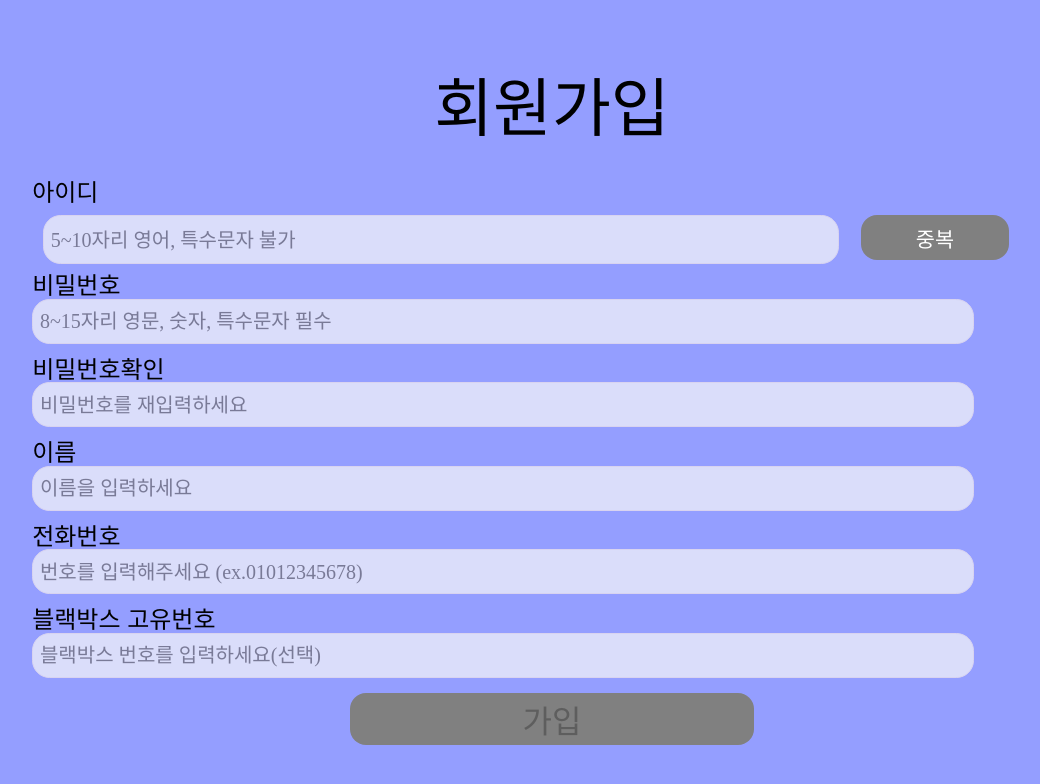
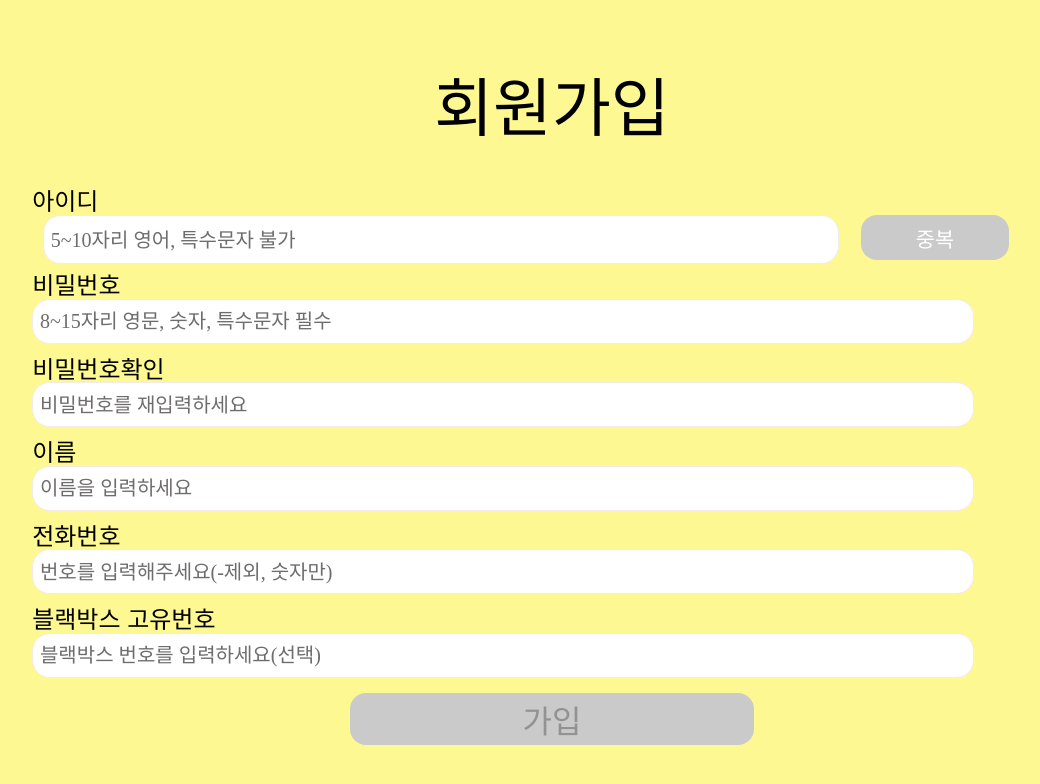
Before and after one commit to SeungYeopO/AI-PoteholeDetector, a React (Vite) app in the folder frontend/user/: page /signUp in a window 1280 px wide. Shown: the top 784 px of the page, without its empty margins (88-1128 px from the left). Built offline with nearby package versions, Linux system fonts and the light colour scheme; a web font is replaced by a local one.

Commit message:
feat: 메인화면,로그인,회원가입 css 수정, 회원가입 로직 변경

```diff
--- a/frontend/user/dev-dist/sw.js
+++ b/frontend/user/dev-dist/sw.js
@@ -82,7 +82,7 @@ define(['./workbox-b5f7729d'], (function (workbox) { 'use strict';
     "revision": "3ca0b8505b4bec776b69afdba2768812"
   }, {
     "url": "index.html",
-    "revision": "0.1lftkq7jkvo"
+    "revision": "0.k57reucp0j8"
   }], {});
   workbox.cleanupOutdatedCaches();
   workbox.registerRoute(new workbox.NavigationRoute(workbox.createHandlerBoundToURL("index.html"), {
--- a/frontend/user/src/component/Login.jsx
+++ b/frontend/user/src/component/Login.jsx
@@ -3,6 +3,7 @@ import { useState } from "react";
 import { useNavigate } from "react-router-dom";
 import { useAuth } from "./AuthContext";
 import axios from "axios";
+import logo from '../../public/img/loginpoppy.png';
 
 function Modal({ isOpen, onClose, children }) {
   if (!isOpen) return null;
@@ -37,13 +38,13 @@ const Background = styled.div`
   overflow: hidden;
   display: flex;
   align-items: center;
-  justify-content: center;
-  background-color: #949eff;
+  background-color: #FDF891;
+  flex-direction : column;
 `;
 
 const Container = styled.div`
   width: 85%;
-  height: 65%;
+  height: 70%;
   display: flex;
   flex-direction: column;
   justify-content: space-around;
@@ -55,7 +56,7 @@ const LoginTitle = styled.div`
   display: flex;
   justify-content: center;
   align-items: center;
-  font-size: 4rem;
+  font-size: 4.2rem;
   width: 60%;
   height: 20%;
 `;
@@ -67,11 +68,12 @@ const ContentBox = styled.div`
   flex-direction: column;
   justify-content: space-around;
   align-items: center;
+  /* background-color : red; */
 `;
 
 const Box = styled.div`
   width: 95%;
-  height: 35%;
+  height: 30%;
   display: flex;
   flex-direction: column;
   justify-content: space-around;
@@ -79,13 +81,12 @@ const Box = styled.div`
 `;
 
 const InputBox = styled.input`
-  width: 95%;
-  height: 40%;
+  width: 90%;
+  height: 45%;
   border-radius: 1.1rem;
   border: none;
-  background-color: #f8f8f8;
+  background-color: #ffffff;
   border: solid 1px #f5eaea;
-  opacity: 70%;
   font-size: 1.4rem;
   font-family: "BlackHanSans";
   text-indent: 0.3rem;
@@ -114,13 +115,26 @@ const SubmitBtn = styled.button`
   margin-top : 5rem;
   width: 35%;
   height: 13%;
-  background-color: #dcc80d;
+  border : none;
+  background-color: #ffffff;
   font-family: "BlackHanSans";
   font-size: 2rem;
-  border: none;
 `;
 
 const Foot = styled.div`
+`
+const LoginLogo = styled.div`
+  width : 90%;
+  height : 20%;
+  /* background-color : red; */
+  display : flex;
+  justify-content : center;
+  align-items : center;
+
+`
+const LogoImg = styled.img`
+  width : 23rem;
+  height : 7rem;
 `
 
 const Login = () => {
@@ -162,6 +176,9 @@ const Login = () => {
 
   return (
     <Background>
+      <LoginLogo>
+        <LogoImg src={logo}></LogoImg>
+      </LoginLogo>
       <Container>
         <LoginTitle>로그인</LoginTitle>
         <ContentBox>
--- a/frontend/user/src/component/MainScreen.jsx
+++ b/frontend/user/src/component/MainScreen.jsx
@@ -1,7 +1,7 @@
 import { useAuth } from "../component/AuthContext";
 import styled from "styled-components";
 import { useNavigate } from "react-router-dom";
-import Logo from '../../public/img/mainLogo.png';
+import Logo from '../../public/img/mainL.png';
 import { useEffect } from "react";
 
 const Background = styled.div`
@@ -50,13 +50,13 @@ const LinkBox = styled.div`
   font-size : 3rem;
   width : 100%;
   height : 35%;
-  background-color : #F5EAEA;
+  background-color : #ffffff;
   border-radius : 1.5rem;
 
 `
 const LogoImg = styled.img`
-  width : 19rem;
-  height : 19rem;
+  width : 22rem;
+  height : 22rem;
 
 `
 
@@ -87,7 +87,7 @@ const MainScreen = () => {
         display: "flex",
         alignItems: "center",
         justifyContent: "center",
-        backgroundColor: "#949EFF"
+        backgroundColor: "#FDF891"
 
       }}>
         <Container>
--- a/frontend/user/src/component/SignUp.jsx
+++ b/frontend/user/src/component/SignUp.jsx
@@ -1,6 +1,7 @@
 import styled from "styled-components";
 import { useState, useEffect } from "react";
 import { useNavigate } from "react-router-dom";
+
 
 
 const Background = styled.div`
@@ -10,7 +11,7 @@ const Background = styled.div`
   display: flex;
   align-items: center;
   justify-content: center;
-  background-color :#949EFF;
+  background-color :#FDF891;
   flex-direction : column;
   position : fixed;
   left : 0;
@@ -66,7 +67,7 @@ const SubmitBtn = styled.button`
   border-radius : 1rem;
   width : 35%;
   height : 9%;
-  background-color : #DCC80D;
+  background-color : #ffffff;
   font-family :  'BlackHanSans';
   font-size : 2rem;
   border : none;
@@ -91,26 +92,30 @@ const IdBox = styled.div`
   height : 60%;
 
 `
+const Input = styled.input`
+  border-radius: 1.1rem;
+  border: none;
+  background-color: #ffffff;
+  border: solid 1px #F5EAEA;
+  font-size: 1.3rem;
+  font-family: 'BlackHanSans';
+  text-indent: 0.3rem;
+  width: ${(props) => props.width || '90%'};
+  height: ${(props) => props.height || '60%'};
+  outline : none;
 
-const Input = styled.input`
-  border-radius : 1.1rem;
-  border : none;
-  background-color : #F8F8F8;
-  border : solid 1px #F5EAEA;
-  opacity : 70%;
-  font-size : 1.3rem;
-  font-family : 'BlackHanSans';
-  text-indent : 0.3rem;
-  width : ${(props) => props.width || '90%'};
-  height :${(props) => props.height || '60%'};
+	&:focus{
+		border: 1px solid blue;
+	}
+
   &::placeholder {
     color: #6f6c6c;
-    font-family : 'BlackHanSans';
+    font-family: 'BlackHanSans';
     font-size: 1.25rem;
     font-weight: 300;
   }
+`;
 
-`
 const DoubleChekcBtn = styled.div`
   display : flex;
   justify-content : center;
@@ -128,7 +133,7 @@ const Text = styled.div`
  justify-content : left;
  align-items : center;
  font-size : ${(props) => props.fontSize || '1.5rem'};
- width : ${(props) => props.width || '60%'};
+ width : ${(props) => props.width || '40%'};
  height : 40%;
  margin-top : ${(props) => props.marginTop || '0rem'};
  color : ${(props) => props.color || 'black'};
@@ -136,8 +141,12 @@ const Text = styled.div`
 `
 const TextBox = styled.div`
   display : flex;
-  width : 80%;
+  width : 90%;
   height : 40%;
+  /* background-color : red; */
+  align-items : center;
+  justify-content : space-between;
+
 
 
 `
@@ -155,24 +164,68 @@ const SignUp = () => {
   const [doubleCheck, setDoubleCheck] = useState(false);
   const [errorText, setErrorText] = useState('');
   const navigate = useNavigate();
+  const [isFocused, setIsFocused] = useState(false);
+  const [pwErrorText, setPWErrorText] = useState('');
+  const [color, setColor] = useState('');
+  const [pwMatchText, setPWMatchText] = useState('');
 
   const handleIdChange = (event) => {
     const id = event.target.value;
     const regex = /^[a-zA-Z0-9]{5,10}$/;
     setValidUserId(regex.test(id));
     setUserId(event.target.value);
+    if (id.length === 0) {
+      setErrorText(''); // 길이가 0일 때 에러 문구를 비웁니다.
+    } else if (!regex.test(id)) {
+      setErrorText('형식에 맞지 않습니다');
+      setColor('red');
+    } else {
+      setErrorText('');
+    }
   }
+
+
+  const getBorderStyle = () => {
+    if (isFocused) {
+      return 'solid 1px blue'; // 포커스 시 파란색 border
+    } else if (!validUserId && userId.length > 0) {
+      return 'solid 4px red'; // 유효하지 않은 경우 빨간색 border
+    } else {
+      return 'solid 1px #F5EAEA'; // 기본 border
+    }
+  };
+
+
 
     const handlePasswordChange = (event) => {
       const password = event.target.value;
       const regex = /^(?=.*[a-zA-Z])(?=.*[0-9])(?=.*[!@#$%^&*()]).{8,15}$/;
       setValidPassword(regex.test(password));
       setUserPassword(password);
+
+      if (password.length === 0) {
+        setPWErrorText(''); // 길이가 0일 때 에러 문구를 비웁니다.
+      } else if (!regex.test(password)) {
+        setPWErrorText('형식에 맞지 않습니다');
+
+      } else {
+        setPWErrorText('');
+      }
     };
+
+
 
   const handleConfirmPasswordChange = (event) => {
     setConfirmpassword(event.target.value);
     setPasswordMatch(event.target.value === userPassword);
+    if (event.target.value.length === 0) {
+      setPWMatchText(''); // 길이가 0일 때 에러 문구를 비웁니다.
+    } else if (!(event.target.value === userPassword)) {
+      setPWMatchText('정보가 일치하지 않습니다');
+    } else {
+      setPWMatchText('');
+    }
+
 
   };
 
@@ -220,10 +273,12 @@ const SignUp = () => {
         console.log(responseData.result);
         if(responseData.result){
           setErrorText('사용 가능한 아이디입니다')
+          setColor('green');
           setDoubleCheck(true);
           console.log('사용가능한 아이디')
         } else{
-          setErrorText('이미 존재하는 아이디입니다')
+          setErrorText('이미 있는 아이디입니다')
+          setColor('red');
           setDoubleCheck(false);
           console.log('이미 있는 아이디')
         }
@@ -272,21 +327,27 @@ const SignUp = () => {
           <UserBox>
           <Box>
               <TextBox>
-                <Text width="30%">아이디</Text>
-                <Text width="65%" style={{color : doubleCheck ? 'green' : 'red'}} fontSize="1.1rem" marginTop ="1rem">{errorText}</Text>
+                <Text width="25%">아이디</Text>
+                <Text width="65%" color={color} fontSize="1.1rem">{errorText}</Text>
               </TextBox>
               <IdBox>
-                <Input style={{border : validUserId || userId.length === 0 ? "solid 1px #F5EAEA" : "solid 4px red" }} onChange={handleIdChange} type="text" placeholder="5~10자리 영어, 특수문자 불가" width="80%" height="100%"></Input>
-                <DoubleChekcBtn  style={{ backgroundColor: validUserId && userId.length > 0 ? "green" : "gray" }} disabled={validUserId && userId.length > 0} onClick={gotoDoubleCheck}>중복</DoubleChekcBtn>
+                <Input onChange={handleIdChange} type="text" placeholder="5~10자리 영어, 특수문자 불가" width="80%" height="100%"></Input>
+                <DoubleChekcBtn  style={{ backgroundColor: validUserId && userId.length > 0 ? "green" : "#CACACA" }} disabled={validUserId && userId.length > 0} onClick={gotoDoubleCheck}>중복</DoubleChekcBtn>
               </IdBox>
             </Box>
             <Box>
-              <Text>비밀번호</Text>
-              <Input style={{border : validPassword || userPassword.length === 0 ? "solid 1px #F5EAEA" : "solid 4px red" }}  onChange={handlePasswordChange} type="password" placeholder="8~15자리 영문, 숫자, 특수문자 필수"></Input>
+              <TextBox>
+               <Text width="30%">비밀번호</Text>
+               <Text width="60%" fontSize="1.1rem" color="red" >{pwErrorText}</Text>
+              </TextBox>
+              <Input onChange={handlePasswordChange} type="password" placeholder="8~15자리 영문, 숫자, 특수문자 필수"></Input>
             </Box>
             <Box>
-              <Text>비밀번호확인</Text>
-              <Input style={{border : passwordMatch || confirmPassword.length === 0 ? "solid 1px #F5EAEA" : "solid 4px red" }} onChange={handleConfirmPasswordChange} type="password" placeholder="비밀번호를 재입력하세요"></Input>
+              <TextBox>
+                <Text width="38%">비밀번호확인</Text>
+                <Text width="55%" color="red"  fontSize="1.1rem" >{pwMatchText}</Text>
+              </TextBox>
+              <Input onChange={handleConfirmPasswordChange} type="password" placeholder="비밀번호를 재입력하세요"></Input>
             </Box>
             <Box>
               <Text>이름</Text>
@@ -295,15 +356,15 @@ const SignUp = () => {
 
             <Box>
               <Text>전화번호</Text>
-              <Input onChange={handleNumberChange} placeholder="번호를 입력해주세요 (ex.01012345678)"></Input>
+              <Input onChange={handleNumberChange} placeholder="번호를 입력해주세요(-제외, 숫자만)"></Input>
             </Box>
 
             <Box>
-              <Text>블랙박스 고유번호</Text>
-              <Input onChange={handleBlackboxNumberChange} placeholder="블랙박스 번호를 입력하세요(선택)"></Input>
+              <Text width="60%">블랙박스 고유번호</Text>
+              <Input  onChange={handleBlackboxNumberChange} placeholder="블랙박스 번호를 입력하세요(선택)"></Input>
             </Box>
           </UserBox>
-          <SubmitBtn onClick={gotoSignup} style={{ backgroundColor: totalValid ? "green" : "gray" }} disabled={!totalValid}>
+          <SubmitBtn onClick={gotoSignup} style={{ backgroundColor: totalValid ? "green" : "#CACACA" }} disabled={!totalValid}>
             가입
           </SubmitBtn>
         </Content>
```
Also changed, not shown: frontend/user/public/img/loginpoppy.png (added), frontend/user/public/img/mainL.png (added).
